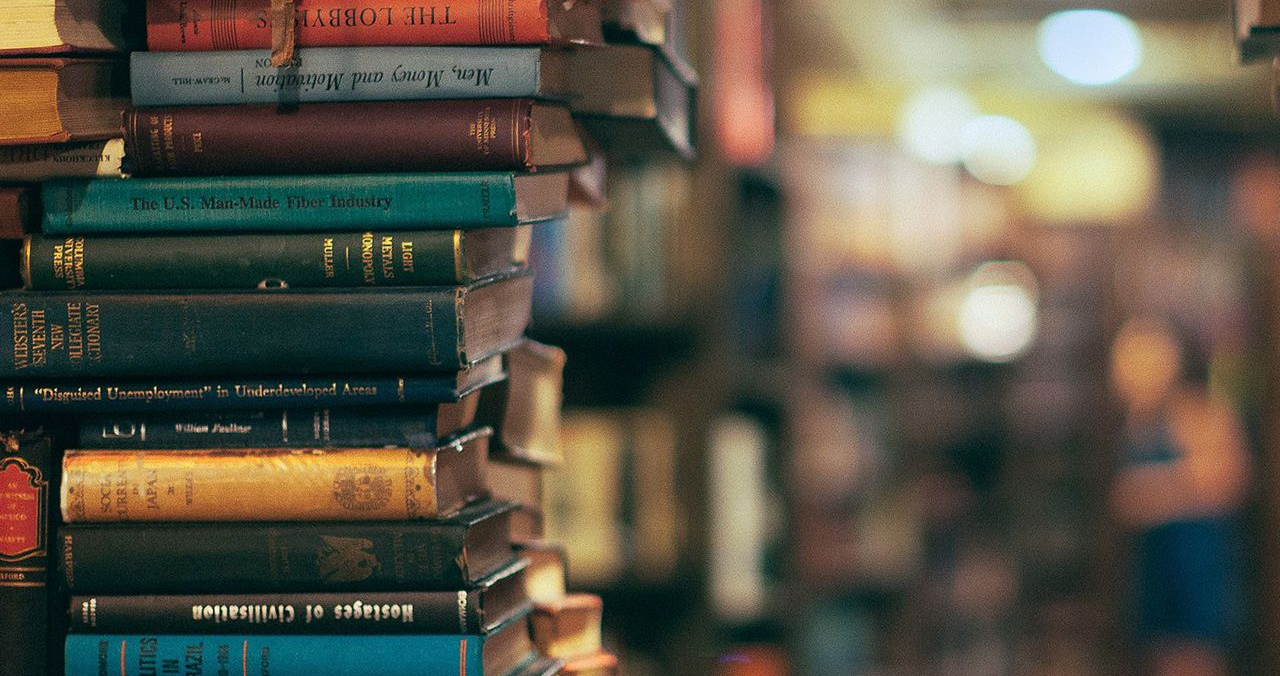
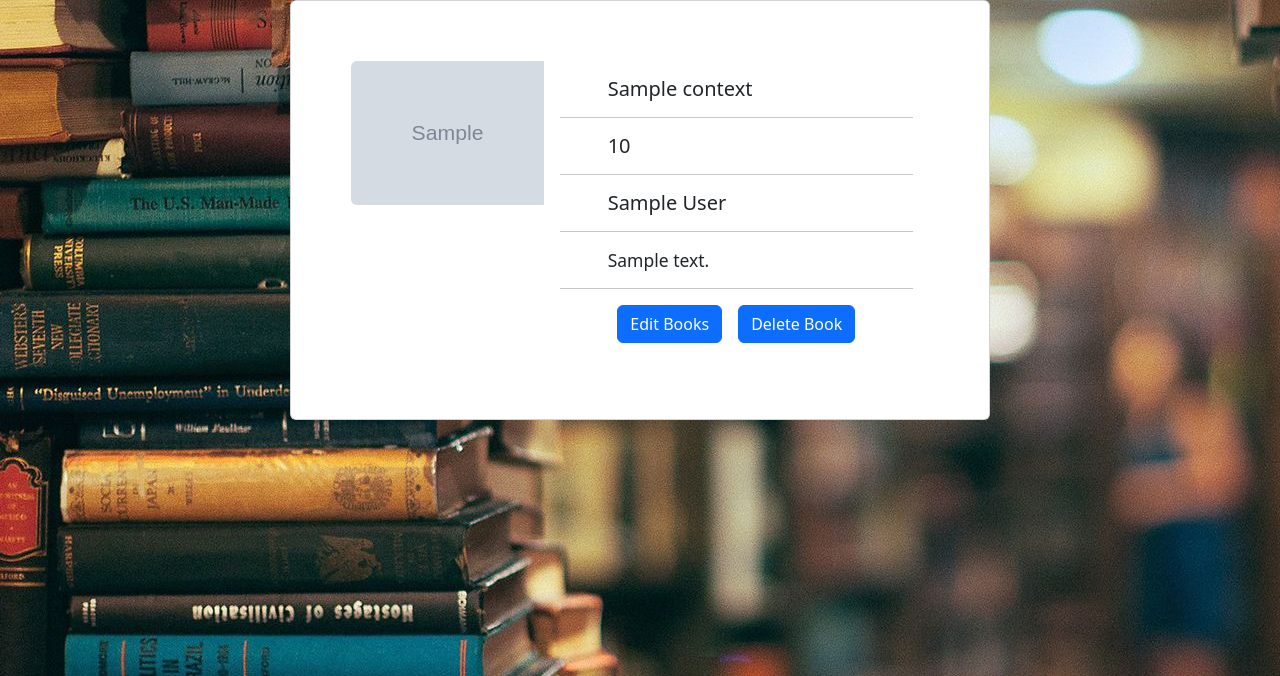
Before and after one commit to AkankshaBaloriya/Library-managment-system, a Django app: template management/templates/book_details.html in a window 1280 px wide. Shown: the part 110-786 px from the top of the page. Run offline with Django 4.2, Linux system fonts and the light colour scheme; the template is opened without the code that fills it: most values are stand-ins (such as "Sample title", 1, 10 or a date in 2020); grey boxes marked "Sample" are stand-in pictures.

Commit message:
book details changes for edit button

```diff
--- a/management/models.py
+++ b/management/models.py
@@ -15,3 +15,7 @@
     def showbook():
         allbooks=Add.objects.all()
         return allbooks
+
+    @staticmethod
+    def book_detail(book_name):
+        return Add.objects.get(name=book_name)
--- a/management/templates/add_book.html
+++ b/management/templates/add_book.html
@@ -15,7 +15,7 @@
 <div class="container">
 <div class="p-9 m-4">
 <div class="col-lg-5 mb-4 mx-auto ">
-<form action="/add/" method="post" enctype="multipart/form-data">
+<form action="/add_book/" method="post" enctype="multipart/form-data">
     {% csrf_token %}
     <div class="container bg-white flex-center p-4 border rounded ">
     <h3>Add Books</h3>
--- a/management/templates/book_details.html
+++ b/management/templates/book_details.html
@@ -1,9 +1,144 @@
 {% extends "base.html" %}
 {%block book_details %}
+
+<style>
+  .container{display: flex;
+    justify-content: center;
+    align-items: center;
+  }
+
+  .card{padding:60px;
+  }
+</style>
+
 <nav class="navbar">
     <div class="ml-auto m-3">
         <a class="btn btn-outline-light" href="{% url 'home' %}">Go Back</a>
     </div>
   </nav>
 
+  <div class="container">
+    <div class="row">
+  <div class=" card mb-3" style="max-width: 700px;">
+    <div class="row g-0">
+      <div class="col-md-4">
+        <img src="{{context.image.url}}" class="img-fluid rounded-start" alt="...">
+      </div>
+      <div class="col-md-8">
+        <div class="card-body">
+          <h5 class="card-title mx-5">{{context.name}}</h5>
+          <hr>
+          <h5 class="card-text mx-5">{{context.price}}</h5>
+          <hr>
+          <h5 class="card-text mx-5">{{context.author}}</h5>
+          <hr>
+          <h5 class="card-text mx-5"><small >{{context.description}}</small></h5>
+          <hr>
+          <div class="container">
+          <button class="btn btn-primary mx-2"data-bs-toggle="modal" data-bs-target="#exampleModal1">Edit Books</button>
+
+          <button class="btn btn-primary mx-2 "data-bs-toggle="modal" data-bs-target="#exampleModal2">Delete Book</button>
+          </div>
+
+
+          <div class="modal fade" id="exampleModal1" tabindex="-1" aria-labelledby="exampleModalLabel" aria-hidden="true">
+            <div class="modal-dialog">
+              <div class="modal-content">
+                <div class="modal-header">
+                    <h5 class="modal-title fs-5" id="exampleModalLabel">Edit Book here</h5>
+                    <hr>
+                  <button type="button" class="btn-close" data-bs-dismiss="modal" aria-label="Close"></button>
+                </div>
+                <div class="modal-body">
+                    <div class="m-2 p-3">
+                        <form action="book_details/" method="post">
+                            {% csrf_token %}
+                            <input type="text" name="book" value="{{context.name}}" id="" hidden class="form-control" placeholder="" aria-describedby="helpId"></input>
+                            <div class="form-group">
+                              <label for="">Name</label>
+                              <input type="text" name="name" value="{{context.name}}" id="" class="form-control" placeholder="" aria-describedby="helpId"></input>
+                            </div>
+
+                            <div class="form-group">
+                                <label for="">Price</label>
+                                <input type="text" name="price" id="" value="{{context.price}}"class="form-control" placeholder="" aria-describedby="helpId"></input>
+                              </div>
+
+                            <div class="form-group">
+                                <label for="">Author</label>
+                                <input type="text" name="author" value="{{context.author}}" id="" class="form-control" placeholder="" aria-describedby="helpId"></input>
+                              </div>
+
+                            <div class="form-group">
+                                <label for="">Description</label>
+                                <input type="text" name="description" value="{{context.description}}" id="" class="form-control" placeholder="" aria-describedby="helpId"></input>
+                              </div>
+
+                            <div class="form-group">
+                                <label for="">Image</label>
+                                <input type="file" name="image" value="{{context.image.url}}" id="" class="form-control" placeholder="" aria-describedby="helpId"></input>
+                              </div>
+                              <br>
+
+
+                                <button type="submit" value="save-edit"class="btn btn-primary float-end">Save Edit</button>
+                        </form>
+                    </div>
+                </div>
+                </div>
+              </div>
+            </div>
+
+
+
+            <div class="modal fade" id="exampleModal2" tabindex="-1" aria-labelledby="exampleModalLabel" aria-hidden="true">
+              <div class="modal-dialog">
+                <div class="modal-content">
+                  <div class="modal-header">
+                      <h5 class="modal-title fs-5" id="exampleModalLabel">Delete book </h5>
+                      <hr>
+                    <button type="button" class="btn-close" data-bs-dismiss="modal" aria-label="Close"></button>
+                  </div>
+                  <div class="modal-body">
+                      <div class="m-2 p-3">
+                          <form action="book_details/" method="post">
+                              {% csrf_token %}
+                              <div class="form-group">
+                                <h5  for="">The Book "{{context.name}}" will be deleted</h5>
+                                <hr>
+                              </div>
+                                <br>
+                                <input class="text" hidden name="remove" value="{{context.name}}"></input>
+                                <button type="submit" class="btn btn-primary">Delete</button>
+                          </form>
+                      </div>
+                  </div>
+                  </div>
+                </div>
+              </div>
+
+
+
+
+
+          {% comment %} <div class="container">
+          <form action="/" method="post">
+            {% csrf_token %}
+            <input type="text" hidden name="edit"></input>
+          <button type="submit" class="btn btn-primary mx-5">Edit Book</button>
+          </form>
+
+          <form action="/" method="post">
+            {% csrf_token %}
+            <input type="text" hidden name="remove" value="{{context.name}}"></input>
+          <button type="submit" class="btn btn-primary" >Delete Book</button>
+          </form>
+        </div> {% endcomment %}
+
+        </div>
+      </div>
+    </div>
+  </div>
+</div>
+</div>
 {% endblock book_details %}
```
Also changed, not shown: management/templates/home.html (+10 -3 lines), management/views.py (+49 -5 lines), books/71UypkUjStL._AC_UF10001000_QL80_.jpg (deleted), books/71UypkUjStL._AC_UF10001000_QL80__fqbs1sR.jpg (deleted), books/images.jpeg (added), books/images_egpd05k.jpeg (added), books/naruto_E9iQTu2.jpg (deleted), books/red_gown.jpg (deleted), books/red_gown_z0rAXxA.jpg (deleted), books/red_gown_zkdV0Gq.jpg (deleted), books/redmi12.jpg (deleted), books/redmi12_U81PGFU.jpg (deleted), books/redmi12_omEdHpv.jpg (deleted), books/redmi12_sXlHcO4.jpg (deleted), 3 more files.
